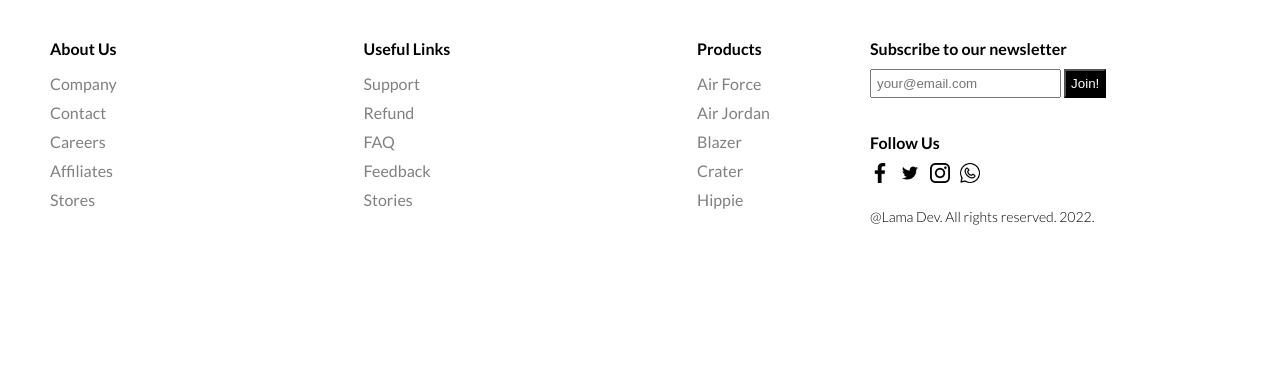
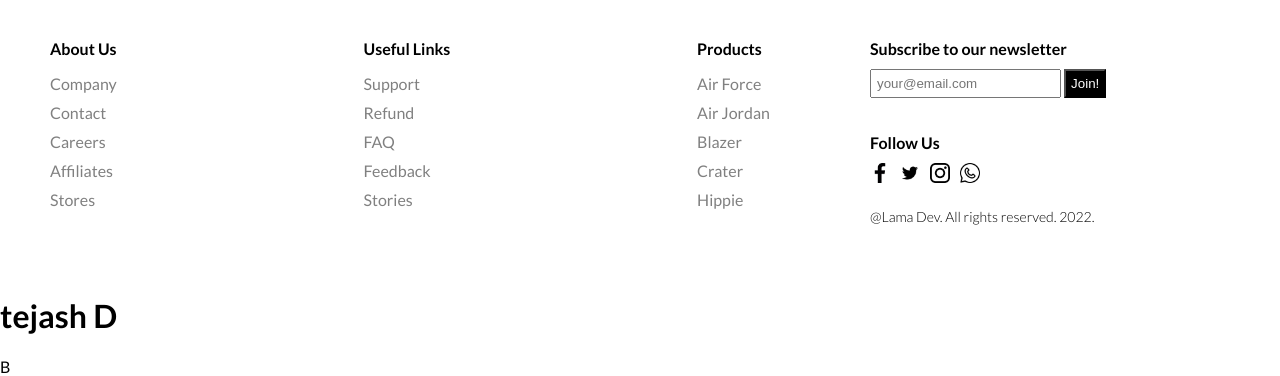
Before and after one commit to TejasDB04/E-Commerce-Nike-Store-, a plain HTML site: page index.html in a window 1280 px wide. Shown: the part 3098-3474 px from the top of the page. Before the commit the page ends 3373 px from the top, so only its background shows below. Drawn offline with Linux system fonts and the light colour scheme.

Commit message:
Update index.html

```diff
--- a/index.html
+++ b/index.html
@@ -242,6 +242,7 @@
         </div>
     </footer>
     <script src="./app.js"></script>
-</body>
+    <h1>tejash D</h1>
+</body>B
 
 </html>
```
